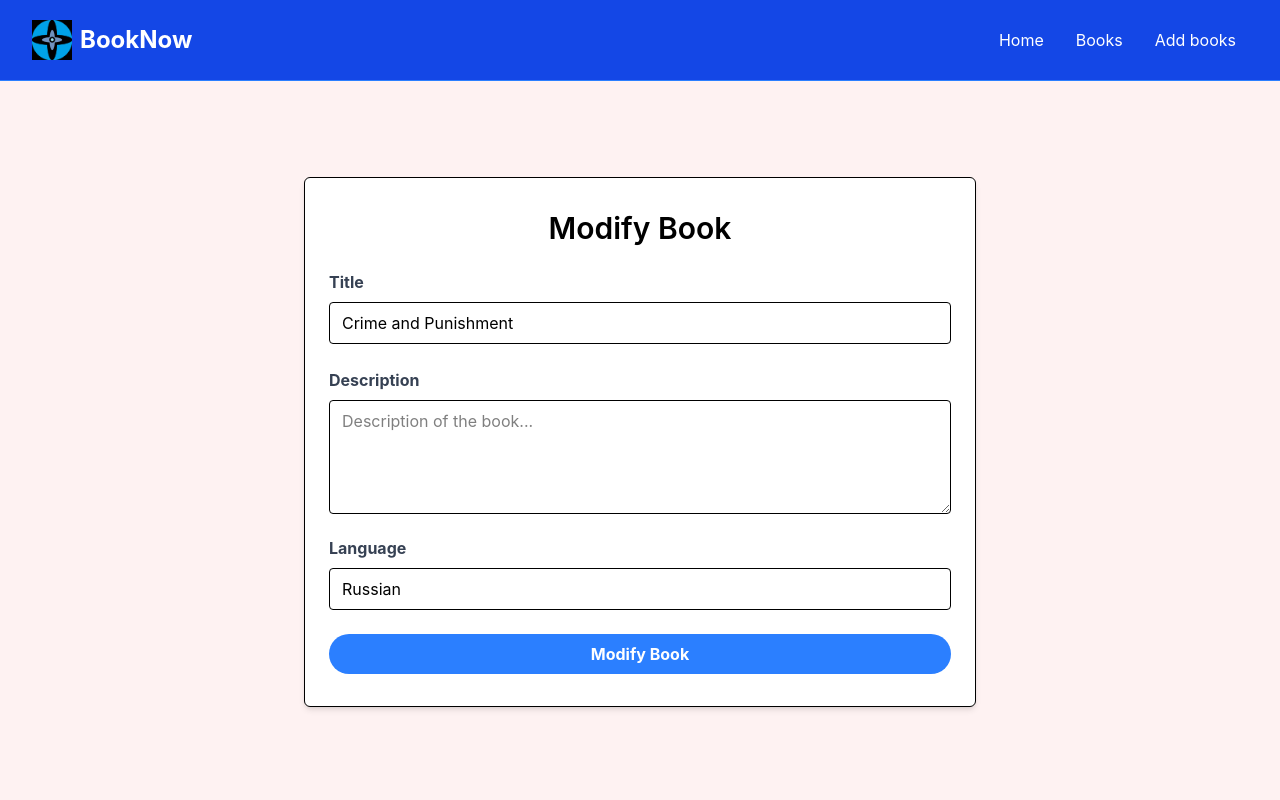
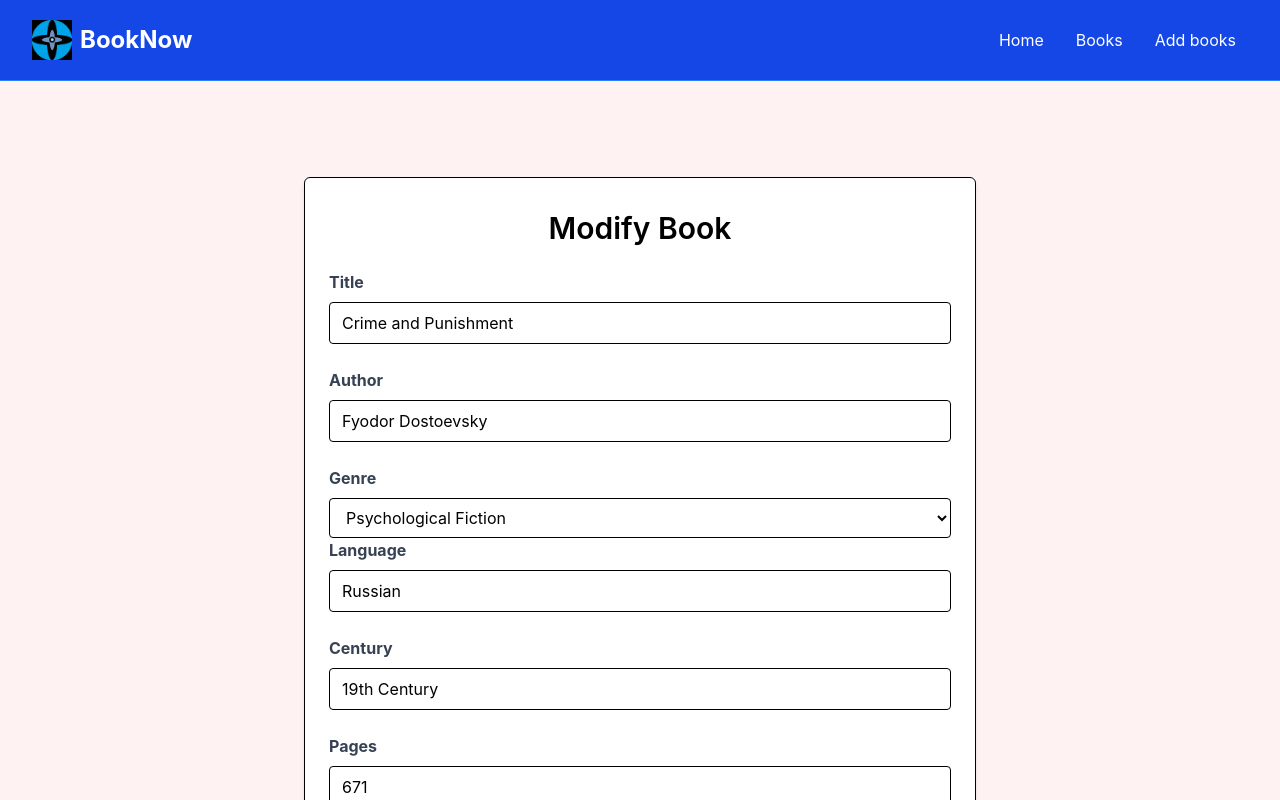
Before and after one commit to AlBalboni/projet-final, a React (Vite) app: page /edit-book/1 in a window 1280 px wide. Shown: the top 800 px of the page. Built offline with nearby package versions, Linux system fonts and the light colour scheme; data requests are answered from the project's data file.

Commit message:
fixed editbookpage

```diff
--- a/books.json
+++ b/books.json
@@ -78,6 +78,15 @@
       "Director": null,
       "Genre": null,
       "id": "Mr5ABKO"
+    },
+    {
+      "title": "Watchmen",
+      "description": "Superheroes are washed.",
+      "BoxOffice": null,
+      "Country": null,
+      "Director": null,
+      "Genre": null,
+      "id": "gN_8RWy"
     }
   ]
 }
--- a/src/pages/BookDetailPage.jsx
+++ b/src/pages/BookDetailPage.jsx
@@ -40,7 +40,7 @@ const BookDetailPage = () => {
             {/* <!-- Sidebar --> */}
             <aside>
               <div className="bg-white p-6 rounded-lg shadow-md mt-6">
-                <h3 className="text-xl font-bold mb-6">Gestion</h3>
+                <h3 className="text-xl font-bold mb-6">Modify book</h3>
 
                 <Link to={`/edit-book/${data.id}`}
                   className="bg-green-500 hover:bg-green-600 text-white text-center font-bold py-2 px-4 rounded-full w-full focus:outline-none focus:shadow-outline mt-4 block"
--- a/src/pages/EditBookPage.jsx
+++ b/src/pages/EditBookPage.jsx
@@ -13,7 +13,9 @@ const data = useLoaderData();
             </h2>
 
             <div className="mb-4">
-              <label className="block text-gray-700 font-bold mb-2">
+              <label
+                htmlFor="title"
+                className="block text-gray-700 font-bold mb-2">
                 Title
               </label>
               <input
@@ -24,6 +26,87 @@ const data = useLoaderData();
                 placeholder="ex: Dune..."
                 required
                 defaultValue={data.title}
+              />
+            </div>
+
+            <div className="mb-4">
+              <label className="block text-gray-700 font-bold mb-2">Author</label>
+              <input
+                type="text"
+                id="author"
+                name="author"
+                className="border rounded w-full py-2 px-3 mb-2"
+                placeholder="Author of the book"
+                required
+                defaultValue={data.author}
+              />
+            </div>
+
+            <div>
+              <label
+              className="block text-gray-700 font-bold mb-2"
+              >
+                Genre
+              </label>
+              <select
+                id="genre"
+                name="genre"
+                className="border rounded w-full py-2 px-3"
+                required
+                defaultValue={data.genre}
+              >
+                <option value="">Select a genre</option>
+                <option value="Psychological Fiction">Psychological Fiction</option>
+                <option value="Graphic Novel">Graphic Novel</option>
+                <option value="Adventure">Adventure</option>
+                <option value="Science Fiction">Science Fiction</option>
+                <option value="Fantasy">Fantasy</option>
+                <option value="Historical">Historical</option>
+                <option value="Horror">Horror</option>
+                <option value="Romance">Romance</option>
+                <option value="Thriller">Thriller</option>
+                <option value="Mystery">Mystery</option>
+                <option value="Biography">Biography</option>
+                <option value="Poetry">Poetry</option>
+              </select>
+            </div>
+
+            <div className="mb-4">
+              <label className="block text-gray-700 font-bold mb-2">Language</label>
+              <input
+                type="text"
+                id="language"
+                name="language"
+                className="border rounded w-full py-2 px-3 mb-2"
+                placeholder="Original language of the book"
+                required
+                defaultValue={data.language}
+              />
+            </div>
+
+            <div className="mb-4">
+              <label className="block text-gray-700 font-bold mb-2">Century</label>
+              <input
+                type="text"
+                id="century"
+                name="century"
+                className="border rounded w-full py-2 px-3 mb-2"
+                placeholder="Release century of the book"
+                required
+                defaultValue={data.century}
+              />
+            </div>
+
+            <div className="mb-4">
+              <label className="block text-gray-700 font-bold mb-2">Pages</label>
+              <input
+                type="number"
+                id="pageCount"
+                name="pageCount"
+                className="border rounded w-full py-2 px-3 mb-2"
+                placeholder="Number of pages"
+                required
+                defaultValue={data.pageCount}
               />
             </div>
 
@@ -44,19 +127,6 @@ const data = useLoaderData();
               ></textarea>
             </div>
 
-            <div className="mb-4">
-              <label className="block text-gray-700 font-bold mb-2">Language</label>
-              <input
-                type="text"
-                id="language"
-                name="language"
-                className="border rounded w-full py-2 px-3 mb-2"
-                placeholder="Original language of the book"
-                required
-                defaultValue={data.language}
-              />
-            </div>
-
             <div>
               <button
                 className="bg-blue-500 hover:bg-blue-600 text-white font-bold py-2 px-4 rounded-full w-full focus:outline-none focus:shadow-outline"
```
